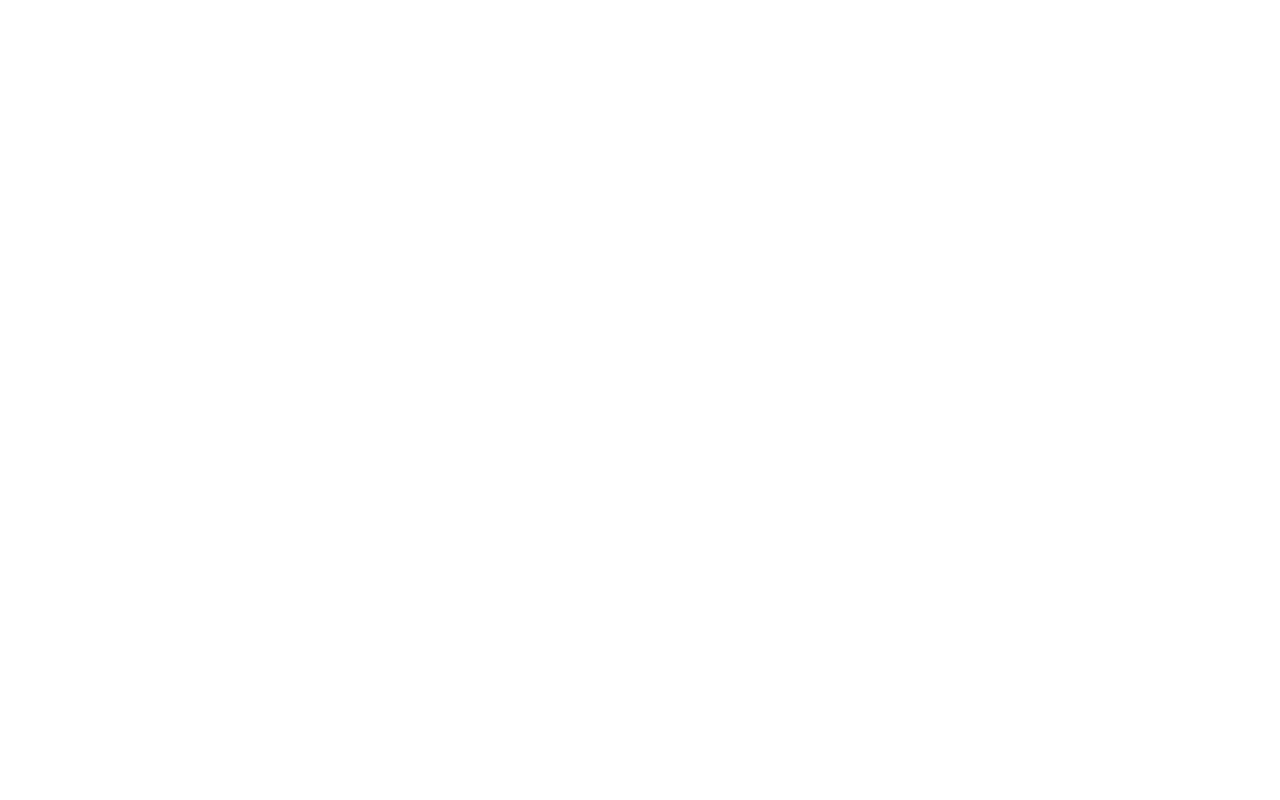
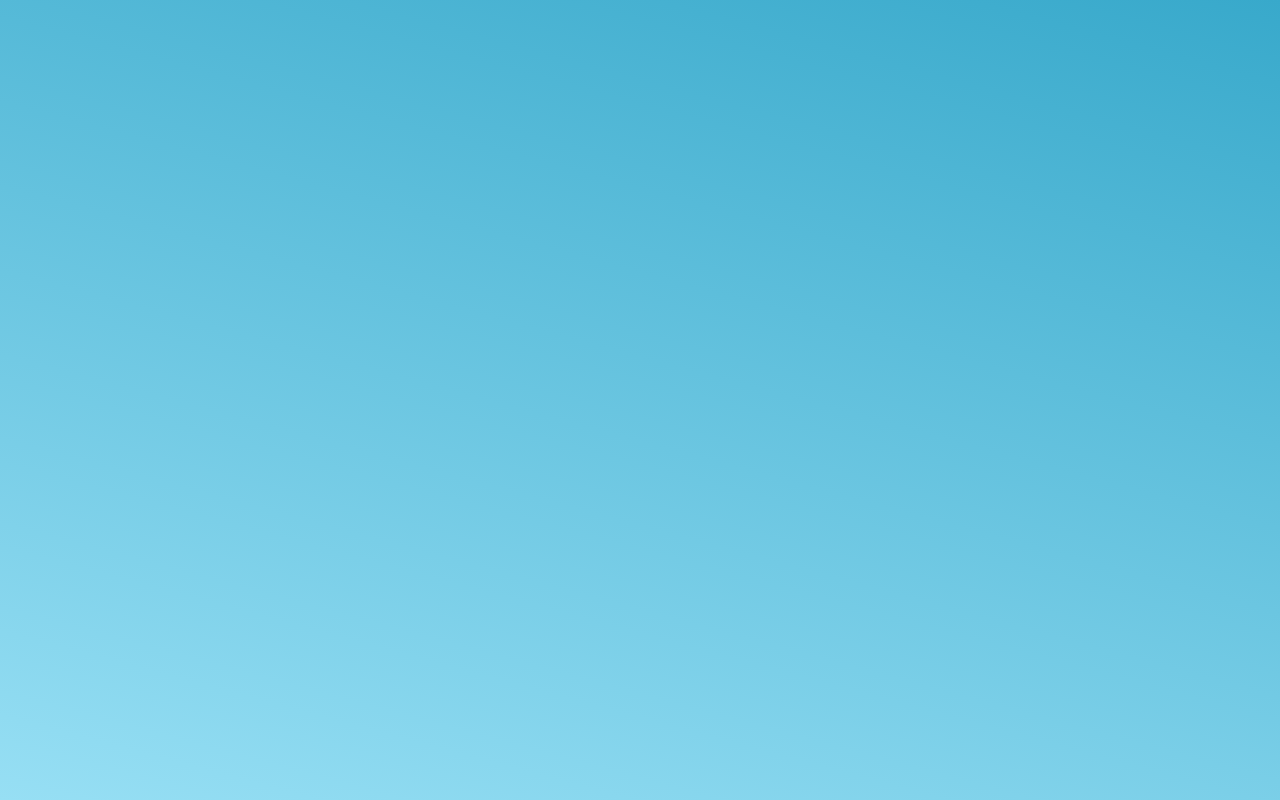
Before and after one commit to stevenabaco/Random-Quote-Generator, a plain HTML site: page index.html in a window 1280 px wide. Drawn offline with Linux system fonts and the light colour scheme.

Commit message:
Add CSS and adjust index to load JS scripts

```diff
--- /dev/null
+++ b/css/style.css
@@ -0,0 +1,22 @@
+* {
+  box-sizing: border-box;
+}
+html,
+body {
+  min-height: 100%;
+  padding: 0;
+  margin: 0;
+}
+body {
+  color: #fff;
+  font-size: 1em;
+  font-family: "Gotham Rounded A", "Gotham Rounded B", "Gotham Rounded", "Helvetica Neue", Helvetica, Arial, sans-serif;
+  background-image: linear-gradient(15deg, #97dff4 0%, #38a9cb 100%);
+}
+
+main {
+  width: 60%;
+  max-width: 1080px;
+  padding: 40px 0;
+  margin: 0 auto;
+}
--- a/index.html
+++ b/index.html
@@ -5,8 +5,12 @@
 		<meta http-equiv="X-UA-Compatible" content="IE=edge" />
 		<meta name="viewport" content="width=device-width, initial-scale=1.0" />
 		<title>Random Quote Generator</title>
+    <link rel="stylesheet" href="css/style.css">
+
 	</head>
 	<body>
-
-  </body>
+		<main></main>
+		<script src="js/quotes.js"></script>
+		<script src="js/quoteGenerator.js"></script>
+	</body>
 </html>
```
